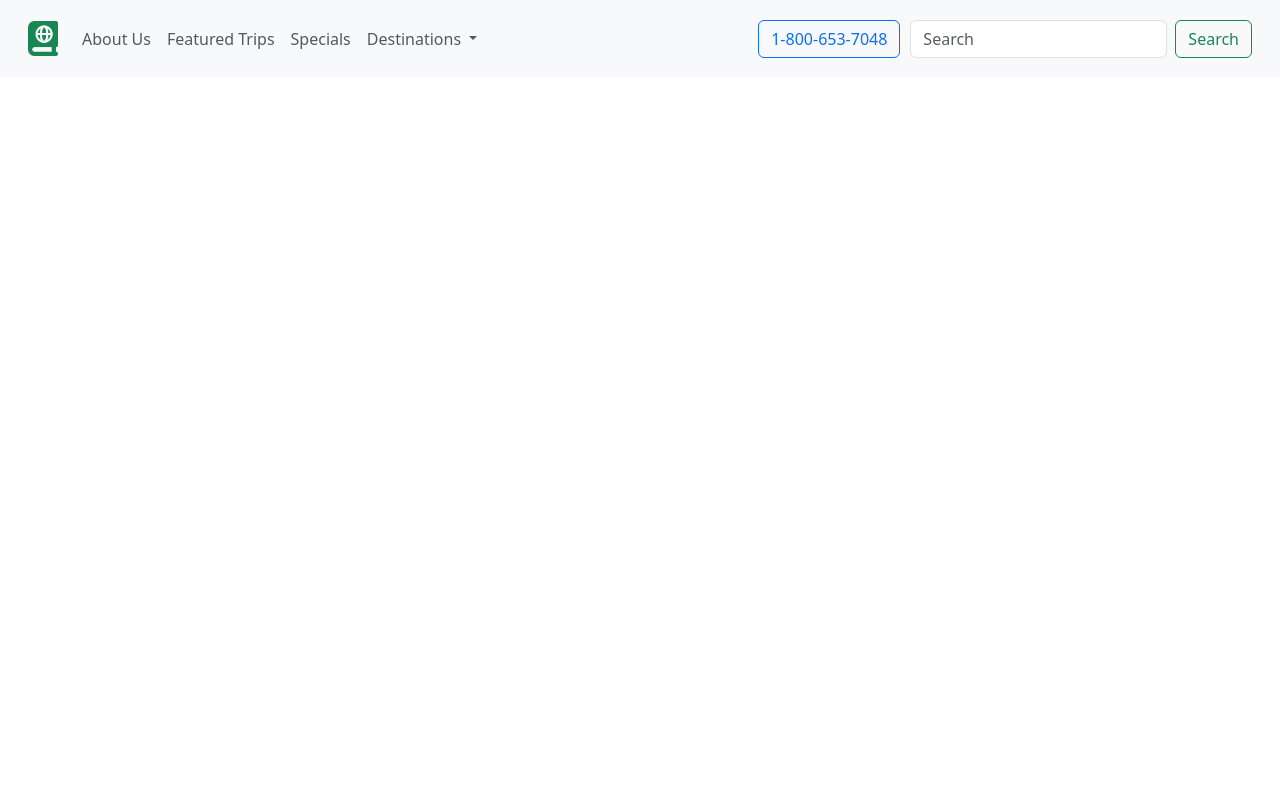
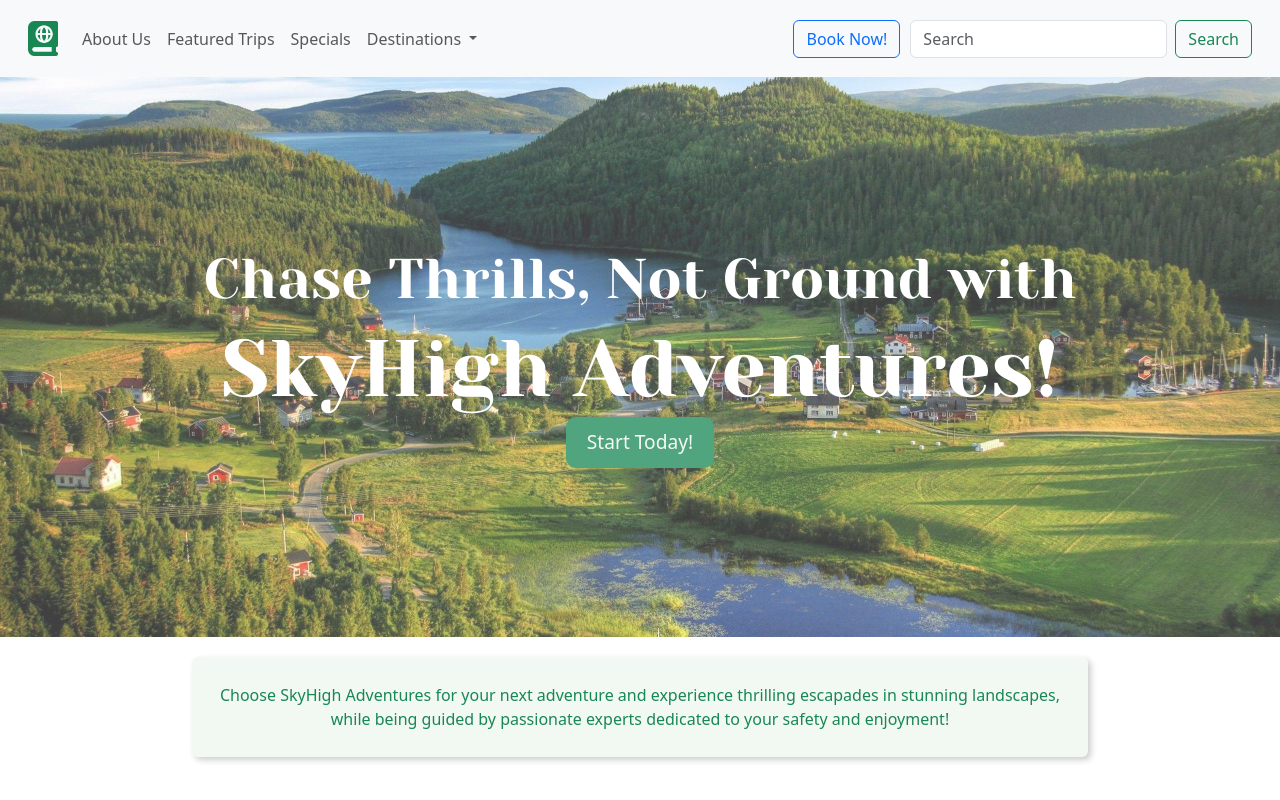
Before and after one commit to bern0387/skyhighadventures, a plain HTML site: page index.html in a window 1280 px wide. Drawn offline with nearby package versions, Linux system fonts and the light colour scheme.

Commit message:
Finished Hero Section
Finalized Version of the Hero Section

```diff
--- a/css/style.css
+++ b/css/style.css
@@ -0,0 +1,59 @@
+.background {
+    background-image: url(../images/swedenview.jpg);
+    background-size: cover;
+    background-position: center;
+    opacity: 75%;
+    padding: 0;
+    margin-bottom: 1rem;
+}
+
+.background .d-flex {
+    height: 70vh;
+}
+
+.display-4 {
+    color: white;
+    justify-content: center;
+    text-align: center;
+    margin: 0;
+    padding: 0;
+    font-family: "Yeseva One", serif;
+}
+
+.display-1 {
+    color: white;
+    justify-content: center;
+    text-align: center;
+    margin: 0;
+    padding: 0;
+    font-family: "Yeseva One", serif;
+}
+
+.btn-custom {
+    background-color: #188754;
+    color: #F2F9F2;
+    padding: 10px 20px;
+    font-size: 1.2rem;
+    border-radius: 10px;
+}
+
+.btn:hover,
+.btn:focus {
+    background-color: hsla(152, 70%, 31%, 0.5);
+    color: white;
+    border: 2px solid #188754;
+}
+
+.card {
+    background-color: #F2F9F2;
+    color: #188754;
+    border:#F2F9F2;
+    box-shadow: 3px 3px 6px rgba(0, 0, 0, 0.2);
+    margin: auto;
+    margin-top: 20px;
+    padding: 10px 0px;
+}
+
+.card-text {
+    margin: 0;
+}
--- a/index.html
+++ b/index.html
@@ -5,6 +5,10 @@
     <meta name="viewport" content="width=device-width, initial-scale=1">
     <title>Bootstrap demo</title>
     <link href="https://cdn.jsdelivr.net/npm/bootstrap@5.3.3/dist/css/bootstrap.min.css" rel="stylesheet" integrity="sha384-QWTKZyjpPEjISv5WaRU9OFeRpok6YctnYmDr5pNlyT2bRjXh0JMhjY6hW+ALEwIH" crossorigin="anonymous">
+    <link rel="preconnect" href="https://fonts.googleapis.com">
+    <link rel="preconnect" href="https://fonts.gstatic.com" crossorigin>
+    <link href="https://fonts.googleapis.com/css2?family=Yeseva+One&display=swap" rel="stylesheet">
+    <link rel="stylesheet" href="css/style.css">
   </head>
   <body>
     <header class="sticky-top"></header>
@@ -46,7 +50,7 @@
                     </ul>
                   </li>
                 </ul>
-                <button type="button" class="btn btn-outline-primary" style="margin-right: 10px;">1-800-653-7048</button>
+                <button type="button" class="btn btn-outline-primary" style="margin-right: 10px;">Book Now!</button>
                 <form class="d-flex" role="search">
                   <input class="form-control me-2" type="search" placeholder="Search" aria-label="Search">
                   <button class="btn btn-outline-success" type="submit">Search</button>
@@ -54,6 +58,27 @@
               </div>
             </div>
           </nav>
+
+          <div class="background">
+            <div class="container-fluid d-flex justify-content-center align-items-center">
+              <div class="d-flex justify-content-center flex-column">
+                <h1 class="display-4">Chase Thrills, Not Ground with<h1>
+                <h1 class="display-1">SkyHigh Adventures!</h1>
+                  <a href="#" class="btn btn-custom align-self-center">Start Today!</a>
+              </div>
+            </div>
+          </div>
+
+          <div class="card" style="width: 70%; text-align: center;">
+            <div class="card-body">
+              <p class="card-text">Choose SkyHigh Adventures for your next adventure and experience thrilling escapades in stunning landscapes,</p>
+              <p class="card-text">while being guided by passionate experts dedicated to your safety and enjoyment!</p>
+            </div>
+          </div>
+
     <script src="https://cdn.jsdelivr.net/npm/bootstrap@5.3.3/dist/js/bootstrap.bundle.min.js" integrity="sha384-YvpcrYf0tY3lHB60NNkmXc5s9fDVZLESaAA55NDzOxhy9GkcIdslK1eN7N6jIeHz" crossorigin="anonymous"></script>
   </body>
 </html>
+
+<!-- Chase Thrills, Not Ground with SkyHigh Adventures! -->
+<!-- 1-800-653-7048 -->
```
Also changed, not shown: images/swedenview.jpg (added).
